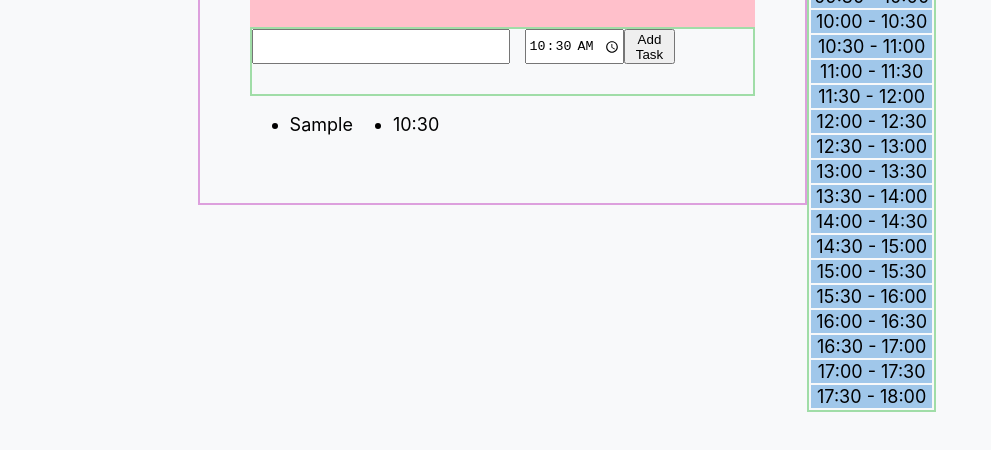
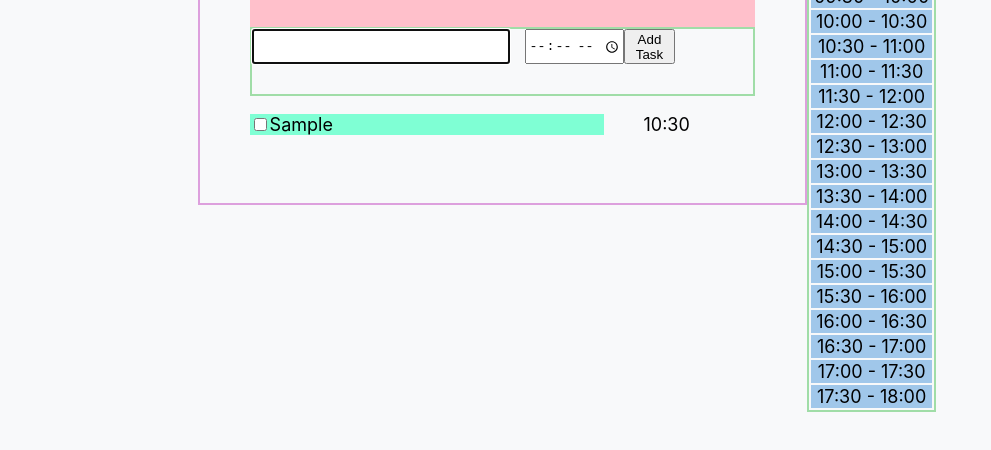
Before and after one commit to oyxyddd/SBA316, a plain HTML site: page index.html in a window 1280 px wide. Both pictures are taken after typing "Sample", "10:30" into the empty fields and a click on the button "Add Task". Shown: the part 102-552 px from the top of the page, without its empty margins (0-991 px from the left). Drawn offline with Linux system fonts and the light colour scheme.

Commit message:
Add checkbox before each task

```diff
--- a/index.html
+++ b/index.html
@@ -31,9 +31,9 @@
         <button>Add Task</button>
       </div>
       <div class='task-container'>
-        <ul id="task-list">
+        <ul class="task-list">
         </ul>
-        <ul id="task-time-list">
+        <ul class="task-time-list">
         </ul>
       </div>
 
--- a/index.js
+++ b/index.js
@@ -2,14 +2,16 @@
 const addButton = document.querySelector("button");
 console.log(addButton)
 const taskInput = document.getElementById("task-input");
-const taskList = document.getElementById("task-list");
-const taskTimeList = document.getElementById("task-time-list");
+const taskList = document.querySelector(".task-list");
+const taskTimeList = document.querySelector(".task-time-list");
 const timeInput = document.getElementById("taskTime");
+const allTasks = document.querySelectorAll(".task-list li");
 
 //Add event listener
 addButton.addEventListener("click",addTask);
 
 //Functions Section
+// This function take input task and put it in the task list with a checkbox before eachtask
 function addTask(event){
     const taskContent = taskInput.value.trim();
     const taskTime = timeInput.value;
@@ -18,11 +20,11 @@
         taskInput.focus();
         return;
     }else{
-        taskList.appendChild(document.createElement("li")).textContent = taskContent;
+        const taskHTML = `<input type="checkbox"><label>${taskContent}</label>`
+        taskList.appendChild(document.createElement("li")).innerHTML = taskHTML;
         taskTimeList.appendChild(document.createElement("li")).textContent = taskTime;
         taskInput.value = "";
-        taskInput.focuse();
+        timeInput.value = "";
+        taskInput.focus();
     }
-
-
 }
--- a/style.css
+++ b/style.css
@@ -52,5 +52,14 @@
 .task-list{
     background-color: aquamarine;
     display: flex;
-    width: 200px;
+    flex-direction: column;
+    width: 70%;
+    list-style-type: none;
+    padding: 0px;
 }
+
+.task-time-list{
+    list-style-type: none;
+    display: flex;
+    flex-direction: column;
+}
```
